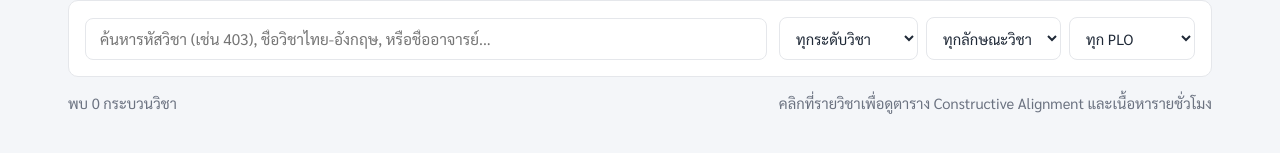
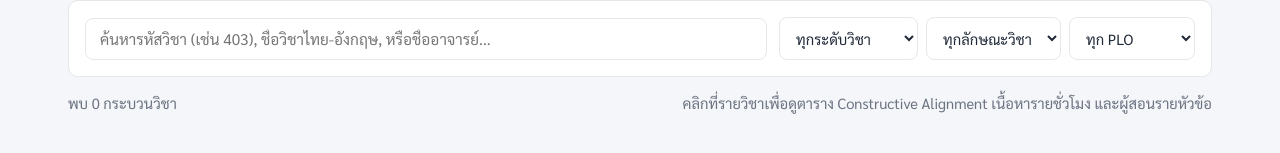
Before and after one commit to asiyasukh-si/ICCourse69, a plain HTML site: page index.html in a window 1280 px wide. Shown: the part 187-340 px from the top of the page. Drawn offline with nearby package versions, Linux system fonts and the light colour scheme; no server answers.

Commit message:
Update index.html

```diff
--- a/index.html
+++ b/index.html
@@ -69,7 +69,7 @@
 
       <div class="summary-strip no-print">
         <span id="courseCountText">พบ 0 กระบวนวิชา</span>
-        <span class="hint-text">คลิกที่รายวิชาเพื่อดูตาราง Constructive Alignment และเนื้อหารายชั่วโมง</span>
+        <span class="hint-text">คลิกที่รายวิชาเพื่อดูตาราง Constructive Alignment เนื้อหารายชั่วโมง และผู้สอนรายหัวข้อ</span>
       </div>
 
       <div id="courseGrid" class="course-grid no-print"></div>
```
